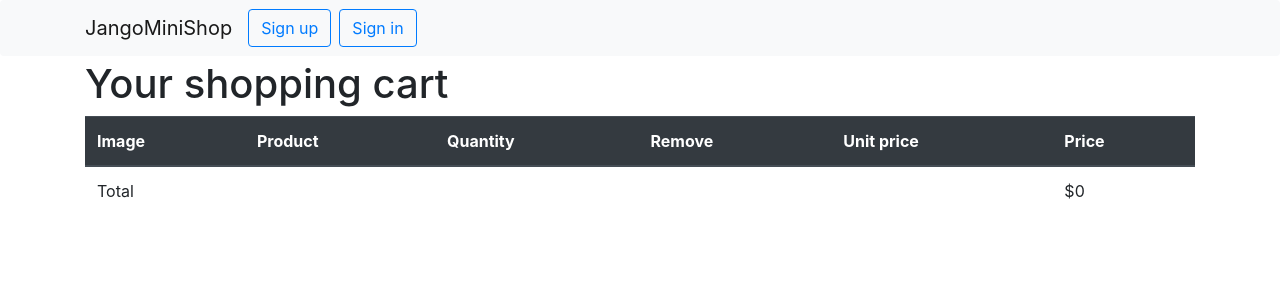
After one commit to Horasachy/jangoMiniShop, a Django app: page /card/ in a window 1280 px wide. The commit adds this page. Shown: the top 300 px of the page. Run offline with Django 3.2, Linux system fonts and the light colour scheme; some libraries are stand-ins or nearby versions.

Commit message:
Product withdrawal and cart

```diff
--- a/jangoMiniShop/account/forms.py
+++ b/jangoMiniShop/account/forms.py
@@ -13,3 +13,6 @@ class LoginUserForm(AuthenticationForm):
     class Meta:
         model = User
         fields = ('username', 'password')
+
+    username = forms.CharField()
+    password = forms.CharField(widget=forms.PasswordInput)
--- a/jangoMiniShop/account/templates/account/login.html
+++ b/jangoMiniShop/account/templates/account/login.html
@@ -1,6 +1,6 @@
 {% extends "main/base.html" %}
 
-{% block title %}registration{% endblock %}
+{% block title %}Sing in{% endblock %}
 
 {% block content %}
 <div class="container">
@@ -22,7 +22,7 @@
                         </div>
                     </div>
                 {% endfor %}
-                <button type="submit">Login</button>
+                <button class="btn btn-primary" type="submit">Login</button>
             </form>
         </div>
     </div>
--- a/jangoMiniShop/account/templates/account/register.html
+++ b/jangoMiniShop/account/templates/account/register.html
@@ -1,6 +1,6 @@
 {% extends "main/base.html" %}
 
-{% block title %}registration{% endblock %}
+{% block title %}Registration{% endblock %}
 
 {% block content %}
 <div class="container">
@@ -22,7 +22,7 @@
                         </div>
                     </div>
                 {% endfor %}
-                <button type="submit">register</button>
+                <button class="btn btn-primary" type="submit">Register</button>
             </form>
         </div>
     </div>
--- a/jangoMiniShop/jangoMiniShop/settings.py
+++ b/jangoMiniShop/jangoMiniShop/settings.py
@@ -63,6 +63,7 @@ TEMPLATES = [
                 'django.template.context_processors.request',
                 'django.contrib.auth.context_processors.auth',
                 'django.contrib.messages.context_processors.messages',
+                'products.context_processors.cart',
             ],
         },
     },
@@ -126,3 +127,5 @@ MEDIA_URL = '/media/'
 
 LOGIN_REDIRECT_URL = '/products'
 LOGOUT_REDIRECT_URL = '/login'
+
+CART_SESSION_ID = 'cart'
--- a/jangoMiniShop/main/templates/main/base.html
+++ b/jangoMiniShop/main/templates/main/base.html
@@ -33,6 +33,15 @@
                 </ul>
 
                 <nav class="nav-item dropdown">
+                    <div class="row">
+                    <div class="col-md-6">
+                        {% with total_items=cart|length %}
+                                Your cart:
+                                    {{ cart.get_count_card }} item{{ total_items|pluralize }},
+                                    ${{ cart.get_total_price }}
+                        {% endwith %}
+                    </div>
+                    <div class="col">
                     <a class="nav-link dropdown-toggle" href="#" id="dropdown09" data-toggle="dropdown"
                        aria-haspopup="true" aria-expanded="false">{{user}}</a>
                     <div class="dropdown-menu" aria-labelledby="dropdown09">
@@ -41,14 +50,18 @@
                         {% endif %}
                         <a class="dropdown-item" href="/logout">Logout</a>
                     </div>
+                        </div>
+                        </div>
                 </nav>
                 {% else %}
+                <div class="nav navbar-nav">
+                    <a class="btn btn-outline-primary" href="/register">Sign up</a>
+                    <a class="btn btn-outline-primary ml-2" href="/login">Sign in</a>
+                </div>
+                {% endif %}
             </div>
-            <div class="float-right">
-                <a class="btn btn-outline-primary" href="/register">Sign up</a>
-                <a class="btn btn-outline-primary ml-2" href="/login">Sign in</a>
-            </div>
-                {% endif %}
+
+
         </div>
     </nav>
     {% endblock %}
--- a/jangoMiniShop/main/templates/main/index.html
+++ b/jangoMiniShop/main/templates/main/index.html
@@ -1,6 +1,6 @@
 {% extends "main/base.html" %}
 
-{% block title %}registration{% endblock %}
+{% block title %}My amazing site{% endblock %}
 
 {% block content %}
 
--- /dev/null
+++ b/jangoMiniShop/products/cart.py
@@ -0,0 +1,55 @@
+from decimal import Decimal
+from django.conf import settings
+from .models import Product
+
+
+class Cart(object):
+    def __init__(self, request):
+        self.session = request.session
+        cart = self.session.get(settings.CART_SESSION_ID)
+        if not cart:
+            cart = self.session[settings.CART_SESSION_ID] = {}
+        self.cart = cart
+
+    def add(self, product, quantity=1, update_quantity=False):
+        product_id = str(product.id)
+        if product_id not in self.cart:
+            self.cart[product_id] = {'quantity': 0,
+                                     'price': str(product.price)}
+        if update_quantity:
+            self.cart[product_id]['quantity'] = quantity
+        else:
+            self.cart[product_id]['quantity'] += quantity
+        self.save()
+
+    def save(self):
+        self.session[settings.CART_SESSION_ID] = self.cart
+        self.session.modified = True
+
+    def remove(self, product):
+        product_id = str(product.id)
+        if product_id in self.cart:
+            del self.cart[product_id]
+            self.save()
+
+    def __iter__(self):
+        product_ids = self.cart.keys()
+        products = Product.objects.filter(id__in=product_ids)
+        for product in products:
+            self.cart[str(product.id)]['product'] = product
+
+        for item in self.cart.values():
+            item['price'] = Decimal(item['price'])
+            item['total_price'] = item['price'] * item['quantity']
+            yield item
+
+    def get_total_price(self):
+        return sum(Decimal(item['price']) * item['quantity'] for item in
+                   self.cart.values())
+
+    def get_count_card(self):
+        return len(self.cart.values())
+
+    def clear(self):
+        del self.session[settings.CART_SESSION_ID]
+        self.session.modified = True
--- /dev/null
+++ b/jangoMiniShop/products/context_processors.py
@@ -0,0 +1,6 @@
+from .cart import Cart
+
+
+def cart(request):
+    print(Cart(request))
+    return {'cart': Cart(request)}
--- a/jangoMiniShop/products/forms.py
+++ b/jangoMiniShop/products/forms.py
@@ -1,8 +1,9 @@
 from django import forms
 from django.core.validators import validate_image_file_extension
 from django.utils.translation import gettext as _
+from .models import Product, Image
 
-from .models import Product, Image
+PRODUCT_QUANTITY_CHOICES = [(i, str(i)) for i in range(1, 21)]
 
 
 class ProductAdminForm(forms.ModelForm):
@@ -11,7 +12,14 @@ class ProductAdminForm(forms.ModelForm):
         fields = (
             "name",
             "description",
+            "price"
         )
+
+    preview_image = forms.FileField(
+        widget=forms.ClearableFileInput(),
+        label=_("Add preview image"),
+        required=False,
+    )
 
     image = forms.FileField(
         widget=forms.ClearableFileInput(attrs={"multiple": True}),
@@ -27,3 +35,8 @@ class ProductAdminForm(forms.ModelForm):
         for upload in self.files.getlist("image"):
             photo = Image(product=product, image=upload)
             photo.save()
+
+
+class CartAddProductForm(forms.Form):
+    quantity = forms.TypedChoiceField(choices=PRODUCT_QUANTITY_CHOICES, coerce=int)
+    update = forms.BooleanField(required=False, initial=False, widget=forms.HiddenInput)
--- a/jangoMiniShop/products/models.py
+++ b/jangoMiniShop/products/models.py
@@ -3,9 +3,11 @@ from django.db import models
 
 class Product(models.Model):
     name = models.CharField(max_length=100, unique=True)
+    price = models.DecimalField(max_digits=10, decimal_places=2, default=0)
+    preview_image = models.ImageField(upload_to='product', default='photo')
     description = models.CharField(max_length=1000)
 
 
 class Image(models.Model):
     product = models.ForeignKey(Product, on_delete=models.CASCADE, related_name="photos")
-    image = models.ImageField(upload_to='product')
+    image = models.ImageField(upload_to='product', default='photo')
--- /dev/null
+++ b/jangoMiniShop/products/templates/products/detail.html
@@ -0,0 +1,43 @@
+{% extends "main/base.html" %}
+{% load static %}
+{% block title %}
+    Your shopping cart
+{% endblock %}
+{% block content %}
+<div class="container mt-1">
+    <h1>Your shopping cart</h1>
+    <table class="table">
+        <thead class="thead-dark">
+        <tr>
+            <th>Image</th>
+            <th>Product</th>
+            <th>Quantity</th>
+            <th>Remove</th>
+            <th>Unit price</th>
+            <th>Price</th>
+        </tr>
+        </thead>
+        <tbody>
+        {% for item in cart %}
+            {% with product=item.product %}
+                <tr>
+                    <td>
+                        <img src="/media{{MEDIA_URL}}/{{product.preview_image}}">
+                    </td>
+                    <td>{{ product.name }}</td>
+                    <td>{{ item.quantity }}</td>
+                    <td><a href="{% url "cart_remove" product.id%}">Remove</a></td>
+                    <td class="num">${{ item.price }}</td>
+                    <td class="num">${{ item.total_price }}</td>
+                </tr>
+            {% endwith %}
+        {% endfor %}
+        <tr class="total">
+            <td>Total</td>
+            <td colspan="4"></td>
+            <td class="num">${{ cart.get_total_price }}</td>
+        </tr>
+        </tbody>
+    </table>
+    </div>
+{% endblock %}
--- a/jangoMiniShop/products/urls.py
+++ b/jangoMiniShop/products/urls.py
@@ -1,6 +1,10 @@
+from django.conf.urls import url
 from django.urls import path, include
 from . import views
 
 urlpatterns = [
     path('products', views.index, name='products'),
+    url(r'^card/$', views.cart_detail, name='cart_detail'),
+    url(r'^add/(?P<product_id>\d+)/$', views.cart_add, name='cart_add'),
+    url(r'^remove/(?P<product_id>\d+)/$', views.cart_remove, name='cart_remove'),
 ]
--- a/jangoMiniShop/products/views.py
+++ b/jangoMiniShop/products/views.py
@@ -1,7 +1,41 @@
-from django.shortcuts import render
+from django.shortcuts import render, get_object_or_404, redirect
 from django.contrib.auth.decorators import login_required
+from django.views.decorators.http import require_POST
+from .cart import Cart
+from .models import Product
+from .forms import CartAddProductForm
 
 
 @login_required(login_url='login')
 def index(request):
-    return render(request, 'products/index.html')
+    cart_product_form = CartAddProductForm()
+    context = {'products': Product.objects.all(), 'cart_product_form': cart_product_form}
+
+    return render(request, 'products/index.html', context)
+
+
+@require_POST
+def cart_add(request, product_id):
+    cart = Cart(request)
+    product = get_object_or_404(Product, id=product_id)
+    form = CartAddProductForm(request.POST)
+    if form.is_valid():
+        cd = form.cleaned_data
+        cart.add(product=product,
+                 quantity=cd['quantity'],
+                 update_quantity=cd['update'])
+    return redirect('cart_detail')
+
+
+def cart_remove(request, product_id):
+    cart = Cart(request)
+    product = get_object_or_404(Product, id=product_id)
+    cart.remove(product)
+    return redirect('cart_detail')
+
+
+def cart_detail(request):
+
+    cart = Cart(request)
+    print(cart)
+    return render(request, 'products/detail.html', {'cart': cart})
```
Also changed, not shown: jangoMiniShop/products/templates/products/index.html (+29 -2 lines), jangoMiniShop/products/migrations/0006_auto_20200830_0818.py (added), jangoMiniShop/products/migrations/0007_product_price.py (added).
